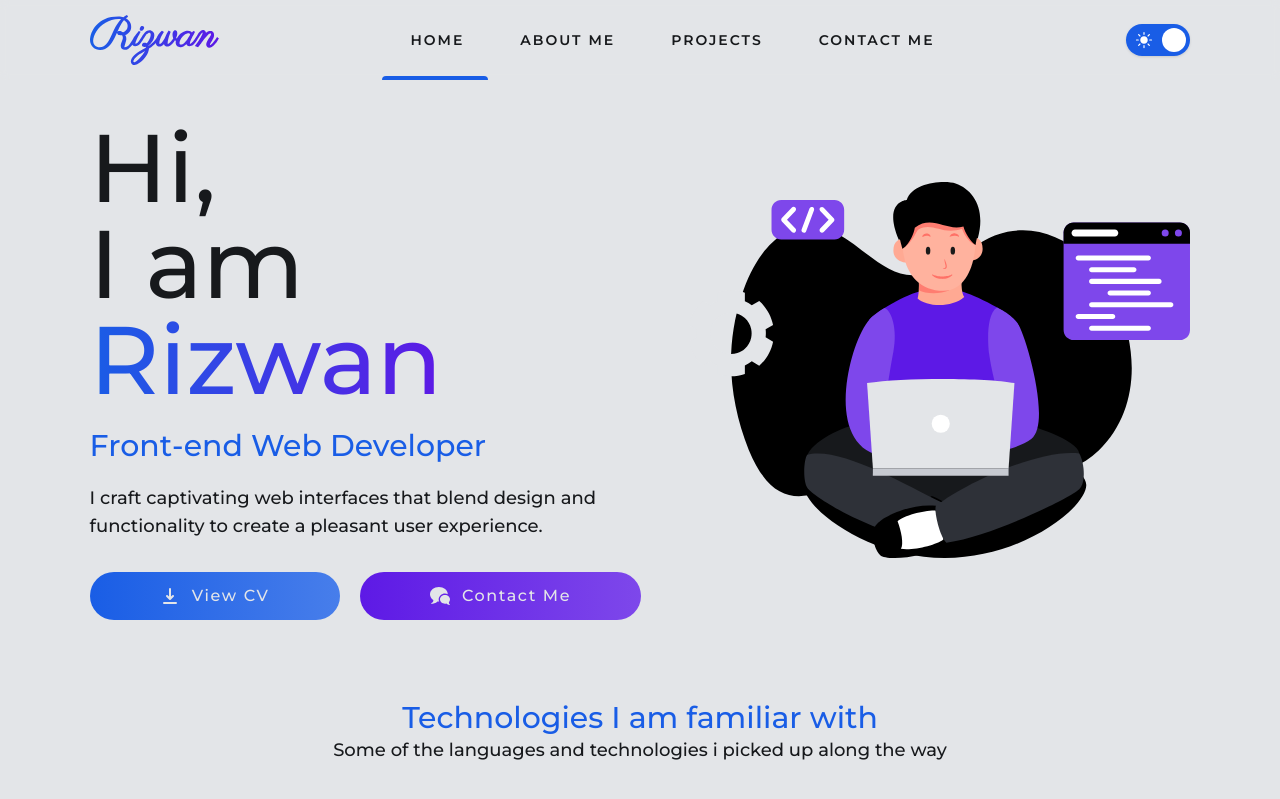
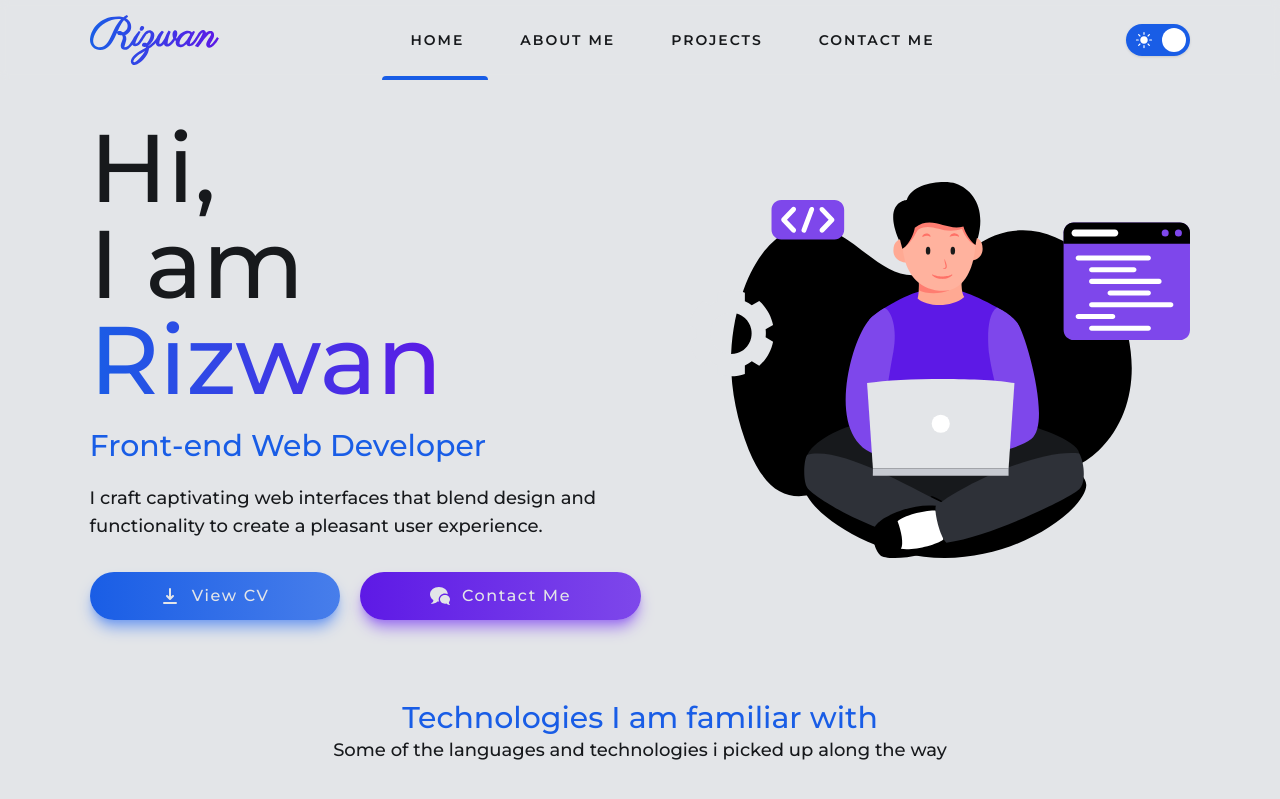
Before and after one commit to rizwanahamadcodes/portfolio, a Next.js app: page / in a window 1280 px wide. Shown: the top 799 px of the page. Built offline with nearby package versions, Linux system fonts and the light colour scheme; no server answers.

Commit message:
colored shadow to the buttons

```diff
--- a/src/app/home/HeroSection.tsx
+++ b/src/app/home/HeroSection.tsx
@@ -21,6 +21,7 @@ const HeroSection = () => {
                         <GreetingLine />
 
                         <SectionTitle>Front-end Web Developer</SectionTitle>
+
                         <SectionSubtitle className="mb-3 max-w-[50ch]">
                             I craft captivating web interfaces that blend design
                             and functionality to create a pleasant user
@@ -34,7 +35,7 @@ const HeroSection = () => {
                                     to: 'primary-400',
                                 }}
                                 href="/img/hero_image_light.svg"
-                                className="grow"
+                                className="grow shadow-primary-300"
                                 download
                             >
                                 <ButtonIcon icon={HiDownload} />
@@ -47,7 +48,7 @@ const HeroSection = () => {
                                     from: 'primary-support',
                                     to: 'primary-support-400',
                                 }}
-                                className="grow"
+                                className="grow  shadow-primary-support-300"
                             >
                                 <ButtonIcon icon={ImBubbles} />
                                 Contact Me
--- a/src/components/Button.tsx
+++ b/src/components/Button.tsx
@@ -55,7 +55,7 @@ const Button = (props: ButtonProps) => {
     const { children, ...otherProps } = props
 
     return (
-        <ButtonWrapper component="a" {...otherProps}>
+        <ButtonWrapper component="button" {...otherProps}>
             {children}
         </ButtonWrapper>
     )
@@ -158,7 +158,7 @@ export const getButtonStyles: getButtonStyles = (
     }
 
     const commonButtonClasses =
-        'flex justify-center gap-3 h-12 items-center rounded-full px-5 tracking-widest transition-all hover:shadow hover:shadow-gray-900/30 active:shadow active:shadow-gray-900/30 text-gray-100 active:scale-[0.98] font-medium'
+        'flex justify-center gap-3 h-12 items-center rounded-full px-5 tracking-widest text-gray-100 active:scale-[0.98] font-medium shadow-lg'
 
     const solidButtonClasses =
         typeof resolvedColorScheme === 'string'
```
